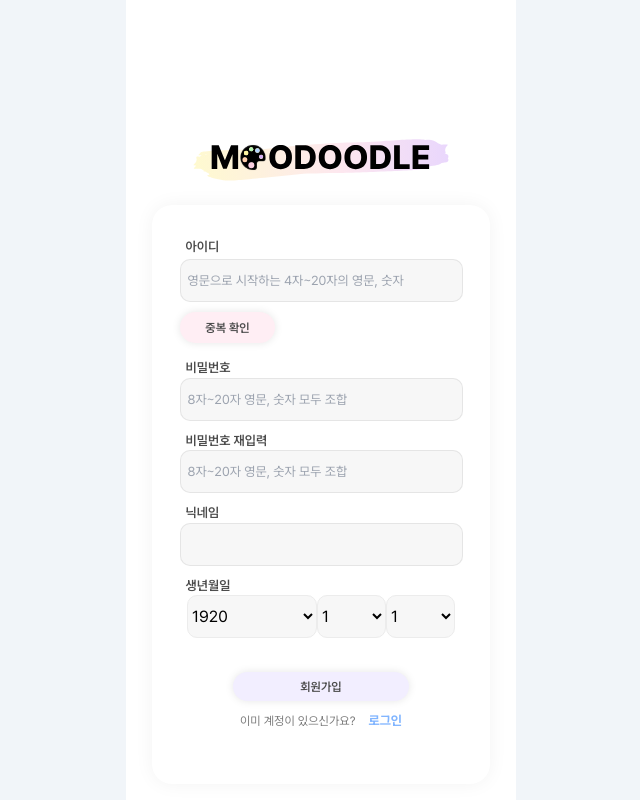
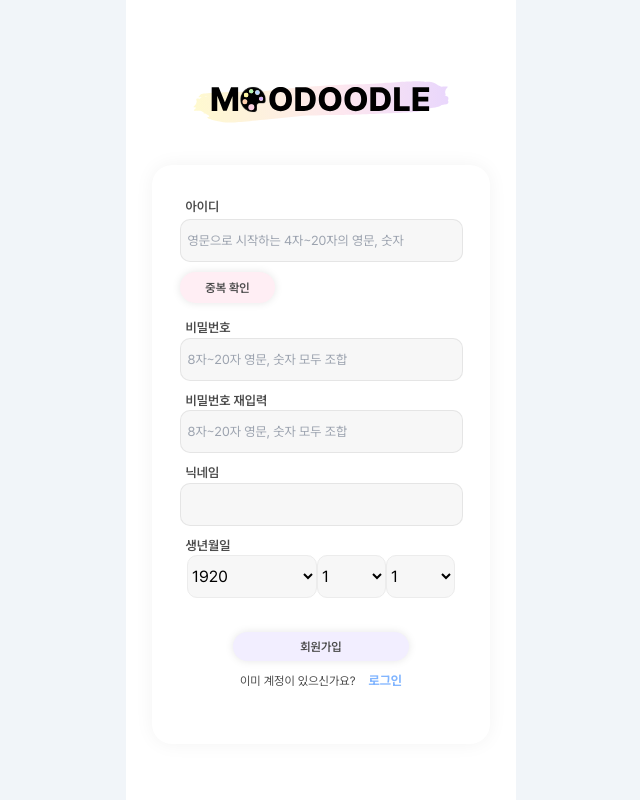
Before and after one commit to teom142/moodoodle_test, a React (Create React App) app in the folder moodoodleFront/moodoodlefront/: page /user/signup in a window 1280 px wide. Shown: the whole page, without its empty margins (319-959 px from the left). Built offline with nearby package versions, Linux system fonts and the light colour scheme.

Commit message:
Refactor: 회원가입 페이지 pr review 반영

```diff
--- a/moodoodleFront/moodoodlefront/src/App.js
+++ b/moodoodleFront/moodoodlefront/src/App.js
@@ -18,7 +18,7 @@ function App() {
             <Pc className='flex flex-col m-auto'>
               <div className='flex-1'>
                 <Routes>
-                  <Route exact path='/' element={<Home />}>
+                  <Route exact path='/' element={<Start />}>
                     <Route path='/' element={<Main />} />
                     <Route
                       path='/diary/:selectedDate'
--- a/moodoodleFront/moodoodlefront/src/pages/Login.jsx
+++ b/moodoodleFront/moodoodlefront/src/pages/Login.jsx
@@ -9,7 +9,7 @@ export default function Login(){
     const [loginCheck, setLoginCheck] = useState(false); // 로그인 상태 체크
     // 스타일 설정
     const textStyle = "w-[271px] text-[13px] font-semibold text-darkGray"
-    const boxStyle = "w-[283px] h-[43px] pl-[7px] rounded-[10px] bg-[gray-scale-1] border border-darkGray/10 text-[13px]"
+    const boxStyle = "w-[283px] h-[43px] pl-[7px] rounded-[10px] bg-gray-scale-1 border border-darkGray/10 text-[13px]"
 
     const navigate = useNavigate();
 
@@ -47,7 +47,7 @@ export default function Login(){
 
     };
     return(
-        <div className="flex justify-center flex-col items-center w-[390px] h-screen bg-white ">
+        <div className="flex justify-center flex-col items-center w-[390px] h-screen bg-white">
             <div className="">
                 <img src="/assets/moodoodleLogoBig.svg" alt="logo" />
             </div>
@@ -82,7 +82,7 @@ export default function Login(){
                     <br/>
                   </div>
                   {loginCheck && (
-                  <label  style={{color: "red"}}>아이디 혹은 비밀번호가 틀렸습니다.</label>
+                  <label className="text-red">아이디 혹은 비밀번호가 틀렸습니다.</label>
                   )}
                   {/* 로그인 버튼 */}
                   <div className="flex justify-center items-center mb-[10px]">
--- a/moodoodleFront/moodoodlefront/src/pages/SignUp.jsx
+++ b/moodoodleFront/moodoodlefront/src/pages/SignUp.jsx
@@ -13,8 +13,8 @@ export default function SignUp(){
     const [birthdate, setBirthdate] = useState("");
     const [createdate, setCreatedate] = useState("");
     // 스타일 설정
-    const textStyle = "w-[271px] text-[13px] font-semibold text-[#4b4b4b]"
-    const boxStyle = "w-[283px] h-[43px] pl-[7px] rounded-[10px] bg-[#f7f7f7] border border-[#4b4b4b]/10 text-[13px]"
+    const textStyle = "w-[271px] text-[13px] font-semibold text-darkGray"
+    const boxStyle = "w-[283px] h-[43px] pl-[7px] rounded-[10px] bg-gray-scale-1 border border-[#4b4b4b]/10 text-[13px]"
     // 현재 년도 설정하기 위한 변수
     const today = new Date();
     const yearoption = [], monthoption = [], dayoption = [];
@@ -67,11 +67,12 @@ export default function SignUp(){
       }
     };
     return(
-        <div className="flex flex-col items-center bg-white ">
-            <div className="absolute center top-[97px]">
+      <div className="flex flex-col items-center w-[390px] h-screen bg-white">
+          <div className="mt-[10%]">
               <img src="/assets/moodoodleLogoBig.svg" alt="logo" />
           </div>
-            <div className="absolute top-[205px] w-[338px] h-[579px] rounded-[20px] bg-white"
+
+          <div className="w-[338px] h-[579px] rounded-[20px] bg-white mt-[-5px]"
               style={{ boxShadow: "0px 0px 18.85px 0 rgba(0,0,0,0.05)" }}>
               {/* 회원정보 입력란 */}
               <form className="login-form" onSubmit={handleSignup}>
@@ -146,11 +147,11 @@ export default function SignUp(){
                   <LoginButton text="회원가입" onClick={onclick}/>
                 </div>
                 {/* 로그인 이동 문구 */}
-                  <div className="flex justify-center items-center left-[250]">
-                    <p className="text-xs text-left text-[#444]/70 mr-[13px]">
+                <div className="flex justify-center items-center">
+                  <p className="text-xs text-left text-darkGray mr-[13px]">
                   이미 계정이 있으신가요?
                   </p>
-                    <Link className="text-[13px] font-bold text-[#81b5ff]" to="/user/login">로그인</Link>
+                  <Link className="text-[13px] font-bold text-lightBlue" to="/user/login">로그인</Link>
                 </div>
               </form>
           </div>
--- a/moodoodleFront/moodoodlefront/src/pages/Start.jsx
+++ b/moodoodleFront/moodoodlefront/src/pages/Start.jsx
@@ -34,13 +34,13 @@ export default function Start(){
             <img src="/assets/moodoodleLogoBig.svg" alt="logo" />
         </div>
         {/* 로그인 및 회원가입 버튼 */}
-        <div className="grid place-items-center">
+        <div className="flex flex-col items-center mt-[-30px]">
             <button onClick={goLogin}><MainButton data="로그인"/></button>
             <button onClick={goSignUp}><MainButton data="회원가입"/></button>
         </div>
 
-        {/* 프로젝트 주최팀의 타 작업물 */}
-        <div className="">
+        {/* 프로젝트 주최팀의 타 작업물 - 지워도 무관*/}
+        <div className="mt-[30px]">
             <p className="text-sm text-black">
                 <span className="text-sm font-medium">
                 우리의 서비스,{" "}
```
Lines whose indentation alone changed are shown as unchanged.
